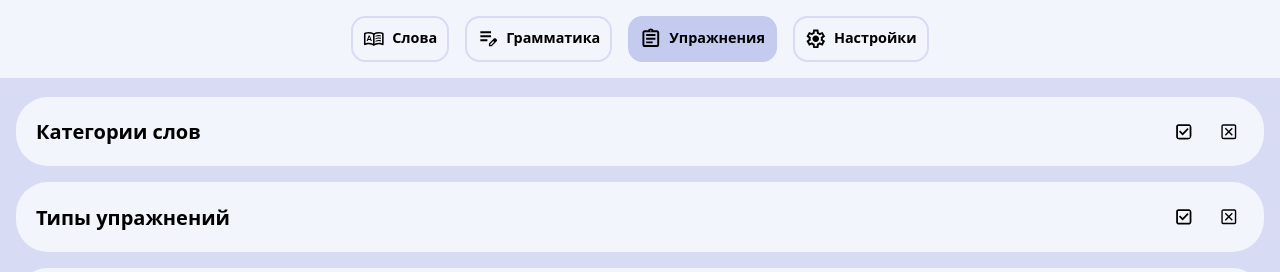
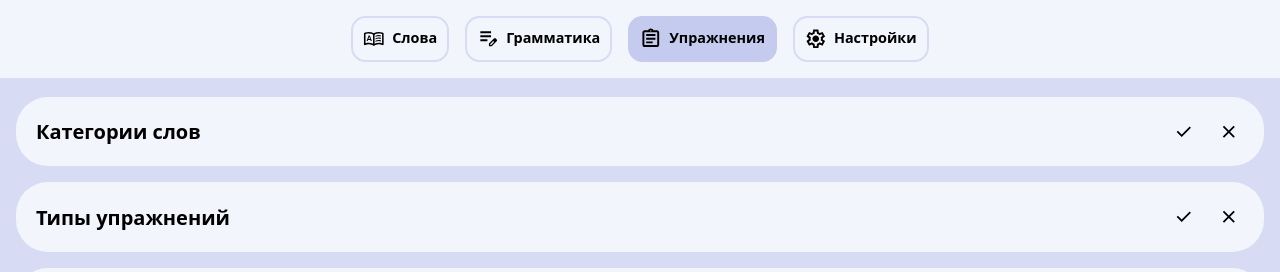
Before and after one commit to IsonProjects/chinese, a React (Vite) app: page / in a window 1280 px wide. Both pictures are taken after a click on the element "Упражнения". Shown: the top 272 px of the page. Built offline with nearby package versions, Linux system fonts and the light colour scheme.

Commit message:
Changed select/unselect icons

```diff
--- a/src/ui/WordsSection.tsx
+++ b/src/ui/WordsSection.tsx
@@ -1,7 +1,7 @@
 import React, { memo, type RefObject, useCallback, useEffect, useMemo, useRef, useState } from "react";
 import { getWordsAmountText, pronounce } from "../utils.ts"
 import { type Category, categories, words, type Word, PartOfSpeech, filterWords } from "../data/words.ts";
-import { closeIcon, speakerIcon } from "./icons.ts";
+import { crossIcon, speakerIcon } from "./icons.ts";
 import Sentence from "./Sentence.tsx";
 import "../styles/words.css";
 
@@ -81,7 +81,7 @@ const WordDialog = memo(({word}: {word: Word}) => {
         <dialog ref={dialogRef} onClose={handleDialogClose}>
             <div className="word_dialog">
                 <svg className="close_button" xmlns="http://www.w3.org/2000/svg" viewBox="0 -960 960 960" onClick={handleDialogClose}>
-                    <path d={closeIcon}/>
+                    <path d={crossIcon}/>
                 </svg>
 
                 <div className="info">
--- a/src/ui/exercises/ExercisesPage.tsx
+++ b/src/ui/exercises/ExercisesPage.tsx
@@ -1,7 +1,7 @@
 import React, { type RefObject, useRef } from "react";
 import { getExercisesAmount, setActionButtonRef, setProgressBarRef, stopExercises } from "./ExercisesSection.tsx";
 import { type Exercise, findExerciseType } from "../../data/exercises.ts";
-import { closeIcon } from "../icons.ts";
+import { crossIcon } from "../icons.ts";
 
 const ExercisesPage = ({exercise}: {exercise: Exercise}) => {
     const progressBarRef = useRef(null);
@@ -17,7 +17,7 @@ const ExercisesPage = ({exercise}: {exercise: Exercise}) => {
         <div className="exercises_page">
             <div className="header">
                 <svg className="close_button" xmlns="http://www.w3.org/2000/svg" viewBox="0 -960 960 960" onClick={stopExercises}>
-                    <path d={closeIcon}/>
+                    <path d={crossIcon}/>
                 </svg>
 
                 <progress className="progress_bar" value={0} max={getExercisesAmount()} ref={progressBarRef}/>
--- a/src/ui/exercises/StartPage.tsx
+++ b/src/ui/exercises/StartPage.tsx
@@ -6,7 +6,7 @@ import {
     getSelectedExerciseCategories, getSelectedExerciseTypes,
     setExercisesAmount, setSelectedExerciseCategories, setSelectedExerciseTypes, startExercises
 } from "./ExercisesSection.tsx";
-import { selectAllIcon, unselectAllIcon } from "../icons.ts";
+import { checkIcon, crossIcon } from "../icons.ts";
 
 const StartPage = () => {
     const ref = useRef<HTMLDivElement>(null);
@@ -116,11 +116,11 @@ const SelectableSettingsSection = ({id, title, children, selectAll, unselectAll}
                 <div className="space"></div>
 
                 <svg className="select_all_button" xmlns="http://www.w3.org/2000/svg" viewBox="0 -960 960 960" onClick={selectAll}>
-                    <path d={selectAllIcon}/>
+                    <path d={checkIcon}/>
                 </svg>
 
                 <svg className="unselect_all_button" xmlns="http://www.w3.org/2000/svg" viewBox="0 -960 960 960" onClick={unselectAll}>
-                    <path d={unselectAllIcon}/>
+                    <path d={crossIcon}/>
                 </svg>
             </div>
 
--- a/src/ui/icons.ts
+++ b/src/ui/icons.ts
@@ -3,8 +3,6 @@ export const grammarsIcon = "M148-370v-86h314v86H148Zm0-178v-86h476v86H148Zm0-17
 export const exercisesIcon = "M206.31-114q-41.92 0-70.12-28.19Q108-170.39 108-212.31v-545.38q0-41.92 28.19-70.12Q164.39-856 206.31-856h154q13.77-34.31 46.08-58.15Q438.69-938 480-938q41.69 0 74 23.85 32.31 23.84 45.69 58.15h154q41.92 0 70.12 28.19Q852-799.61 852-757.69v545.38q0 41.92-28.19 70.12Q795.61-114 753.69-114H206.31Zm0-86h547.38q4.62 0 8.46-3.85 3.85-3.84 3.85-8.46v-545.38q0-4.62-3.85-8.46-3.84-3.85-8.46-3.85H206.31q-4.62 0-8.46 3.85-3.85 3.84-3.85 8.46v545.38q0 4.62 3.85 8.46 3.84 3.85 8.46 3.85ZM274-277.62h290v-85.99H274v85.99ZM274-442h412v-86H274v86Zm0-164.39h412v-85.99H274v85.99Zm206-195.76q13 0 21.5-8.5t8.5-21.5q0-13-8.5-21.5t-21.5-8.5q-13 0-21.5 8.5t-8.5 21.5q0 13 8.5 21.5t21.5 8.5ZM194-200v-570 570Z";
 export const settingsIcon = "m364.69-68-17.23-128.85q-10.07-4.38-23.24-11.53-13.16-7.15-22.91-15.31L179.46-173 65.16-377l100.61-77.77q-.38-6.85-.96-13.92-.58-7.08-.58-13.93 0-5.94.58-12.34.58-6.4.96-14.27L65.16-585l114.3-201.23 117.46 48.31q11.47-8.46 25.39-15.96t25.77-13.27L364.69-894h230.62l16.23 128.23q13 6.54 25.57 13.27 12.58 6.73 24.43 15.58l119-49.31L894.84-585l-104.15 78.92q1.15 6.69 1.35 13.62.19 6.92.19 12.46 0 5.15-.39 12.08-.38 6.92-.76 14.77L892.46-377 778.15-173l-121.61-51.08q-10.85 7.85-21.81 14.46-10.96 6.62-22.19 11.39L595.31-68H364.69ZM439-154h79.46L533-262.15q31.62-8 58.37-23.32 26.76-15.32 51.48-39.3L740.23-284l40.39-68-84.77-65.38q5-15.54 7.3-31.7 2.31-16.15 2.31-32.65 0-16.89-1.81-31.42-1.8-14.54-6.8-32.7L781.38-610 743-678l-99.54 40.38q-20.08-22.46-50.01-39.71-29.93-17.26-60.83-24.52L521-808h-82.38l-11.24 104.77q-34.61 8.23-62.53 24.65-27.93 16.43-51.47 40.96L217-678l-40.38 68L260-545.62q-5 18.24-7 33.62-2 15.38-2 29.81 0 13.19 2 29.19t6.62 36.62l-83 64.38L217-284l97-41q26.77 25.38 54.19 40.81 27.43 15.42 58.81 23.42L439-154Zm38.46-180q61.52 0 104.76-43.24T625.46-482q0-61.52-43.24-104.76T477.46-630q-61.54 0-104.77 43.24T329.46-482q0 61.52 43.23 104.76T477.46-334ZM479-481Z";
 
-export const closeIcon = "M252-189.85 191.85-252l227-228-227-230L252-772.15l229 230 227-230L768.15-710l-227 230 227 228L708-189.85l-227-230-229 230Z";
+export const checkIcon = "M379.33-229.33 138-470.67l59.67-59.66 181.66 181.66L763-732.33l59.67 59.66-443.34 443.34Z";
+export const crossIcon = "M252-189.85 191.85-252l227-228-227-230L252-772.15l229 230 227-230L768.15-710l-227 230 227 228L708-189.85l-227-230-229 230Z";
 export const speakerIcon = "M560-131v-82q90-26 145-100t55-168q0-94-55-168T560-749v-82q124 28 202 125.5T840-481q0 127-78 224.5T560-131ZM120-360v-240h160l200-200v640L280-360H120Zm440 40v-322q47 22 73.5 66t26.5 96q0 51-26.5 94.5T560-320ZM400-606l-86 86H200v80h114l86 86v-252ZM300-480Z";
-
-export const selectAllIcon = "m424-305.85 290.92-290.92-60.15-60.15L424-426.15l-116-116L247.85-482 424-305.85ZM212.31-114q-41.03 0-69.67-28.64T114-212.31v-535.38q0-41.03 28.64-69.67T212.31-846h535.38q41.03 0 69.67 28.64T846-747.69v535.38q0 41.03-28.64 69.67T747.69-114H212.31Zm0-86h535.38q4.62 0 8.46-3.85 3.85-3.84 3.85-8.46v-535.38q0-4.62-3.85-8.46-3.84-3.85-8.46-3.85H212.31q-4.62 0-8.46 3.85-3.85 3.84-3.85 8.46v535.38q0 4.62 3.85 8.46 3.84 3.85 8.46 3.85ZM200-760v560-560Z";
-export const unselectAllIcon = "m336-289 144-144 144 144 47-47-144-144 144-144-47-47-144 144-144-144-47 47 144 144-144 144 47 47ZM202.57-122.67q-32.52 0-56.21-23.69-23.69-23.69-23.69-56.21v-554.86q0-32.52 23.69-56.21 23.69-23.69 56.21-23.69h554.86q32.52 0 56.21 23.69 23.69 23.69 23.69 56.21v554.86q0 32.52-23.69 56.21-23.69 23.69-56.21 23.69H202.57Zm0-67.59h554.86q4.62 0 8.47-3.84 3.84-3.85 3.84-8.47v-554.86q0-4.62-3.84-8.47-3.85-3.84-8.47-3.84H202.57q-4.62 0-8.47 3.84-3.84 3.85-3.84 8.47v554.86q0 4.62 3.84 8.47 3.85 3.84 8.47 3.84Zm-12.31-579.48v579.48-579.48Z";
```
